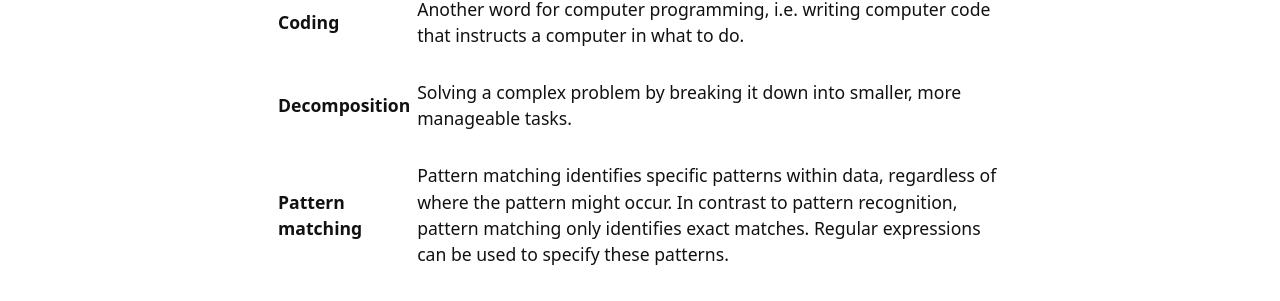
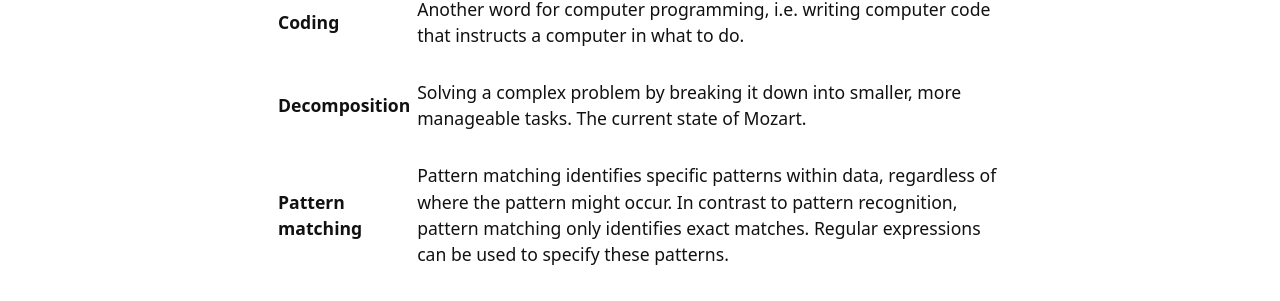
Before and after one commit to weaverbel/intro-computational-thinking, a Jekyll site: the page built from content/5-glossary.md, in a window 1280 px wide. Shown: the part 724-1025 px from the top of the page. Built offline with Jekyll 4.4.1, drawn with Linux system fonts in a browser that asks for light colours.

Commit message:
Update 5-glossary.md

```diff
--- a/content/5-glossary.md
+++ b/content/5-glossary.md
@@ -13,7 +13,7 @@ nav: Glossary
 | &nbsp; | &nbsp; |
 | **Coding** | Another word for computer programming, i.e. writing computer code that instructs a computer in what to do. |
 | &nbsp; | &nbsp; |
-| **Decomposition** | Solving a complex problem by breaking it down into smaller, more manageable tasks. |
+| **Decomposition** | Solving a complex problem by breaking it down into smaller, more manageable tasks. The current state of Mozart.|
 | &nbsp; | &nbsp; |
 | **Pattern matching** | Pattern matching identifies specific patterns within data, regardless of where the pattern might occur. In contrast to pattern recognition, pattern matching only identifies exact matches. Regular expressions can be used to specify these patterns. |
 | &nbsp; | &nbsp; |
```
